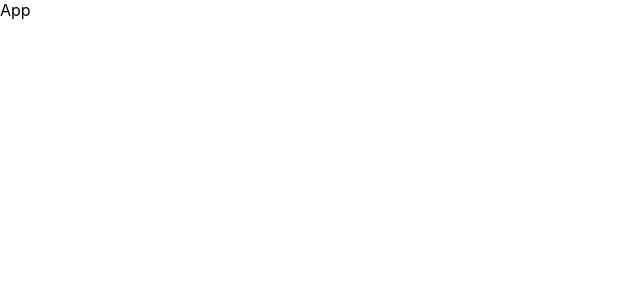
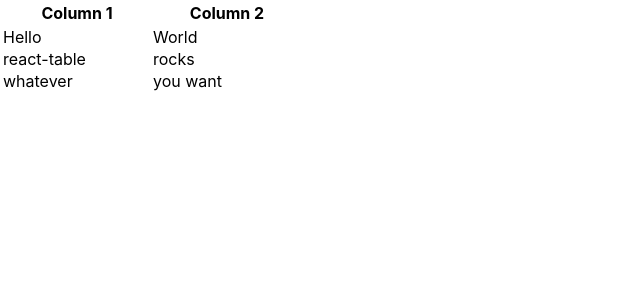
Before and after one commit to seryozhabaleyko/table-adapter, a React (Create React App) app: page / in a window 1280 px wide. Shown: the top 300 px of the page, without its empty margins (0-640 px from the left). Built offline with nearby package versions, Linux system fonts and the light colour scheme.

Commit message:
Table Adapter

```diff
--- a/package.json
+++ b/package.json
@@ -13,6 +13,7 @@
     "react": "^18.0.0",
     "react-dom": "^18.0.0",
     "react-scripts": "5.0.1",
+    "react-table": "^7.7.0",
     "typescript": "^4.6.3",
     "web-vitals": "^2.1.4"
   },
@@ -41,6 +42,7 @@
     ]
   },
   "devDependencies": {
+    "@types/react-table": "^7.7.10",
     "@typescript-eslint/eslint-plugin": "^5.19.0",
     "@typescript-eslint/parser": "^5.19.0",
     "eslint": "^8.13.0",
--- a/src/App.tsx
+++ b/src/App.tsx
@@ -1,5 +1,46 @@
 import React from 'react';
 
-export const App: React.FC = () => (
-    <div>App</div>
-);
+import { Table } from './components/Table';
+
+export const App: React.FC = () => {
+    const data = React.useMemo(
+        () => [
+            {
+                col1: 'Hello',
+                col2: 'World',
+            },
+            {
+                col1: 'react-table',
+                col2: 'rocks',
+            },
+            {
+                col1: 'whatever',
+                col2: 'you want',
+            },
+        ],
+        [],
+    );
+
+    const columns = React.useMemo(
+        () => [
+            {
+                Header: 'Column 1',
+                accessor: 'col1', // accessor is the "key" in the data
+            },
+            {
+                Header: 'Column 2',
+                accessor: 'col2',
+            },
+        ],
+        [],
+    );
+
+    return (
+        <div>
+            <Table
+                data={data}
+                columns={columns}
+            />
+        </div>
+    );
+};
--- a/src/components/Table/Table.tsx
+++ b/src/components/Table/Table.tsx
@@ -1,9 +1,51 @@
-import React from "react";
+import React from 'react';
+import { useTable, useResizeColumns, useFlexLayout } from 'react-table';
 
 import { TableProps } from './types';
 
-export const Table: React.FC<TableProps> = () => {
+export const Table = <Data extends Record<string, unknown>>({
+    data,
+    columns,
+}: TableProps<Data>): JSX.Element => {
+    const options = React.useMemo(() => ({
+        data,
+        columns,
+    }), [data, columns]);
+
+    const {
+        getTableProps, getTableBodyProps, headerGroups, rows, prepareRow,
+    } = useTable(options, useResizeColumns, useFlexLayout);
+
     return (
-        <div>Table</div>
-    )
-}
+        <table {...getTableProps()}>
+            <thead>
+                {headerGroups.map(({ getHeaderGroupProps, headers }) => (
+                    <tr {...getHeaderGroupProps()}>
+                        {headers.map((column) => (
+                            <th {...column.getHeaderProps()}>
+                                {column.render('Header')}
+                            </th>
+                        ))}
+                    </tr>
+                ))}
+            </thead>
+            <tbody {...getTableBodyProps()}>
+                {rows.map((row) => {
+                    prepareRow(row);
+
+                    return (
+                        <tr {...row.getRowProps()}>
+                            {row.cells.map((cell) => (
+                                <td
+                                    {...cell.getCellProps()}
+                                >
+                                    {cell.render('Cell')}
+                                </td>
+                            ))}
+                        </tr>
+                    );
+                })}
+            </tbody>
+        </table>
+    );
+};
--- a/src/components/Table/types.ts
+++ b/src/components/Table/types.ts
@@ -1,2 +1,4 @@
-export type TableProps = {
-}
+export type TableProps<Data extends Record<string, unknown>> = {
+    data: Data[];
+    columns: any;
+};
```
Also changed, not shown: .eslintrc.js, 1 other file (tests, documents, lock files or other folders).
